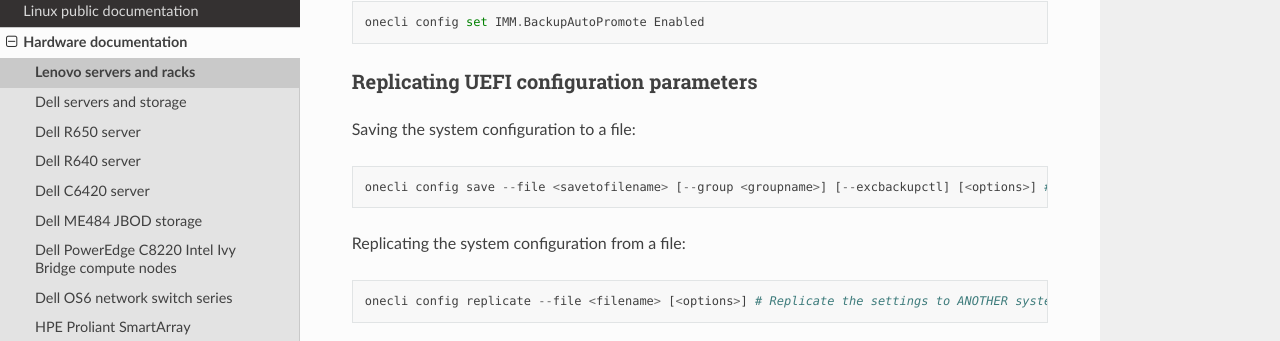
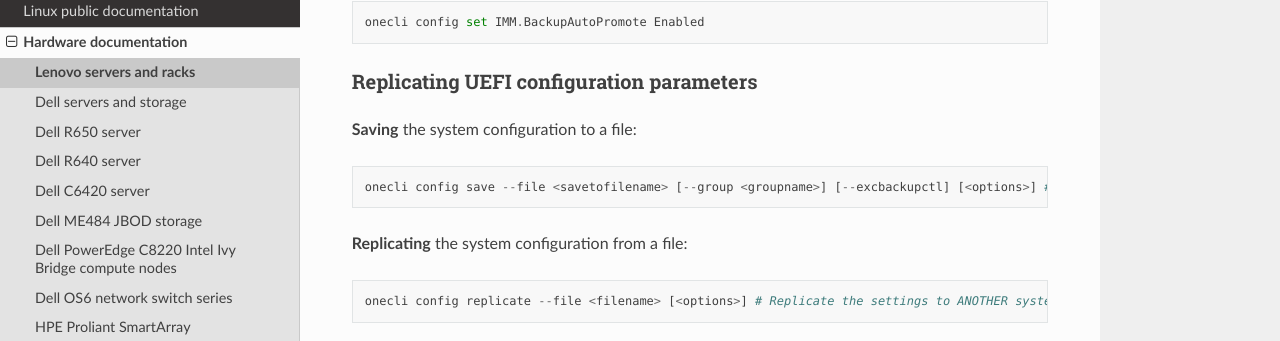
Before and after one commit to OleHolmNielsen/ITwiki, a Sphinx documentation site: the page built from docs/Lenovo_XClarity_BMC.rst, in a window 1280 px wide and 900 px high, scrolled down 4210 px. Shown: the part 138-479 px from the top of the window. Built offline with Sphinx 7.4.7 and the Read the Docs theme 3.1.0, drawn with Linux system fonts in a browser that asks for light colours.

Commit message:
Formatting

```diff
--- a/docs/Lenovo_XClarity_BMC.rst
+++ b/docs/Lenovo_XClarity_BMC.rst
@@ -183,11 +183,11 @@
 Replicating UEFI configuration parameters
 ------------------------------------------
 
-Saving the system configuration to a file::
+**Saving** the system configuration to a file::
 
   onecli config save --file <savetofilename> [--group <groupname>] [--excbackupctl] [<options>] # Save the current settings
 
-Replicating the system configuration from a file::
+**Replicating** the system configuration from a file::
 
   onecli config replicate --file <filename> [<options>] # Replicate the settings to ANOTHER system
 
```
